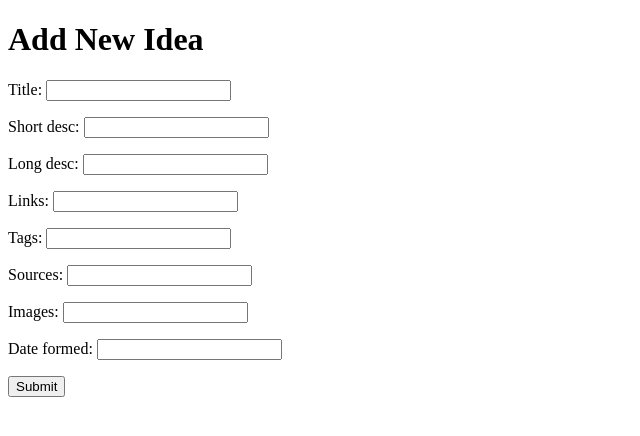
After one commit to Cardboard/camil, a Django app: page /new/ in a window 1280 px wide. The commit adds this page. Shown: the top 436 px of the page, without its empty margins (0-640 px from the left). Run offline with Django 3.2, Linux system fonts and the light colour scheme; parts of the project's set-up code (start-up, migrations or seed data) failed here and were passed over.

Commit message:
Numerous Additions  (not sure what is new and not) - Master list to view ideas - New idea creation - Single idea view

```diff
--- a/camil/settings.py
+++ b/camil/settings.py
@@ -74,7 +74,7 @@ STATICFILES_DIRS = (
     # Put strings here, like "/home/html/static" or "C:/www/django/static".
     # Always use forward slashes, even on Windows.
     # Don't forget to use absolute paths, not relative paths.
-
+    os.path.join(PROJECT_DIR, 'static'),
 )
 
 # List of finder classes that know how to find static files in
--- a/ideas/models.py
+++ b/ideas/models.py
@@ -1,26 +1,47 @@
 from django.db import models
+from django.forms import ModelForm, Textarea
+from django import forms
 
 class Link(models.Model):
-	url = models.URLField()
+    url = models.URLField()
 
 class Tag(models.Model):
-	tag = models.CharField(max_length=16)
+    tag = models.CharField(max_length=16)
 
 class Source(models.Model):
-	source = models.CharField(max_length=160)
+    source = models.CharField(max_length=160)
 
 class Image(models.Model):
-	url = models.URLField()
+    url = models.URLField()
 
 class Idea(models.Model):
-	title = models.CharField(max_length=32)
-	short_desc = models.CharField(max_length=128)
-	long_desc = models.CharField(max_length=255)
-	links = models.ManyToManyField(Link, blank=True)
-	tags = models.ManyToManyField(Tag, blank=True)
-	sources = models.ManyToManyField(Source, blank=True)
-	images = models.ManyToManyField(Image, blank=True)
-	date_formed = models.DateField()
+    title = models.CharField(max_length=32)
+    short_desc = models.CharField(max_length=128)
+    long_desc = models.CharField(max_length=255)
+    links = models.ManyToManyField(Link, blank=True)
+    tags = models.ManyToManyField(Tag, blank=True)
+    sources = models.ManyToManyField(Source, blank=True)
+    images = models.ManyToManyField(Image, blank=True)
+    date_formed = models.DateField()
 
-	def __unicode__(self):
-		return self.title
+    def __unicode__(self):
+	    return self.title
+
+class IdeaForm(forms.Form):
+    title = forms.CharField(max_length=32)
+    short_desc = forms.CharField(max_length=128)
+    long_desc = forms.CharField(max_length=255)
+    links = forms.CharField(required=False)
+    tags = forms.CharField(required=False)
+    sources = forms.CharField(required=False)
+    images = forms.CharField(required=False)
+    date_formed = forms.DateField(
+	widget=forms.widgets.DateInput(format="%m/%d/%Y"))
+
+#class IdeaForm(ModelForm):
+#    class Meta:
+#	model = Idea
+#	fields = ['title', 'short_desc', 'long_desc', 'links', 'tags', 'sources', 'images', 'date_formed']
+#	widgets = {
+#		'links': CommaTextInput(),
+#		'date_formed': forms.widgets.DateInput(format='%m/%d/%Y')}
--- /dev/null
+++ b/ideas/templates/new_idea.html
@@ -0,0 +1,16 @@
+<!doctype html>
+<html>
+<head>
+</head>
+<body>
+    <h1>Add New Idea</h1>
+
+    {% if error_message %}<p><strong>{{ error_message }}</strong></p>{% endif %}
+
+    <form action="/new/"  method="post">
+	{% csrf_token %}
+	{{ form.as_p }}
+    <input type="submit" value="Submit" />
+    </form>
+</body>
+</html>
--- a/ideas/urls.py
+++ b/ideas/urls.py
@@ -1,6 +1,7 @@
 from django.conf.urls import include, patterns, url
 
 urlpatterns = patterns('',
+	url(r'^new/$', 'ideas.views.new_idea'),
 	url(r'^idea/(?P<title>\w+)/$', 'ideas.views.single_idea'),
 	url(r'^$', 'ideas.views.home'),
 
--- a/ideas/views.py
+++ b/ideas/views.py
@@ -1,22 +1,58 @@
-from django.http import HttpResponse
+from django.http import HttpResponse, HttpResponseRedirect
 from django.template.response import TemplateResponse
-from models import Idea
+from django.shortcuts import render
+from models import Idea, IdeaForm, Link, Tag, Source, Image
 
 def home(request):
 	ideas = Idea.objects.all()
 	return TemplateResponse(request, 'home.html', {'ideas': ideas})
 
 def single_idea(request, title):
-	idea = Idea.objects.get(title__exact=title)
-	html = """
-<html>
-<head>
-</head>
-<body>
-	<h1>{0}</h1>
-	<h5>{1}</h5>
-	<p>{2}</p>
-	<p>{3}</p>
-</body>
-</html>""".format(idea.title, idea.short_desc, idea.long_desc, idea.date_formed)
-	return HttpResponse(html)
+	title_nospaces = title.replace('_', ' ')
+	idea = Idea.objects.get(title__exact=title_nospaces)
+	return TemplateResponse(request, 'idea.html', {'idea': idea})
+
+def new_idea(request):
+    if request.method == 'POST': #if form has been submitted
+	form = IdeaForm(request.POST) # a form bound to the post data
+	if form.is_valid(): # all validation rules pass
+	    # process data in form.cleaned_data
+	    title = form.cleaned_data['title']
+	    title_nospaces = str(title.replace(' ', '_').lower())
+	    short_desc = form.cleaned_data['short_desc']
+	    long_desc = form.cleaned_data['long_desc']
+	    date_formed = form.cleaned_data['date_formed']
+	    links_strings = form.cleaned_data['links'].split(',')
+	    tags_strings = form.cleaned_data['tags'].split(',')
+	    sources_strings = form.cleaned_data['sources'].split(',')
+	    images_strings = form.cleaned_data['images'].split(',')
+	    # save new idea with cleaned form data
+	    new_idea = Idea(title=title,short_desc=short_desc,long_desc=long_desc,date_formed=date_formed)
+	    new_idea.save()
+	    # add links, tags, sources, and images
+	    for link in links_strings:
+		new_link = Link(url=link)
+		new_link.save()
+		new_idea.links.add(new_link)
+	    for tag in tags_strings:
+		new_tag = Tag(tag=tag)
+		new_tag.save()
+		new_idea.tags.add(new_tag)
+	    for source in sources_strings:
+		new_source = Source(source=source)
+		new_source.save()
+		new_idea.sources.add(new_source)
+	    for image in images_strings:
+		new_image = Image(url=image)
+		new_image.save()
+		new_idea.images.add(new_image)
+	    # save after adding data
+	    new_idea.save()
+
+	    return HttpResponseRedirect('/idea/' + title_nospaces + '/')
+    else:
+	form = IdeaForm() # unbound form
+
+    return render(request, 'new_idea.html', {
+	'form': form,
+	})
```
Also changed, not shown: ideas/static/styles/home.css (+6 -2 lines), ideas/templates/home.html (+7 -6 lines), ideas/templates/idea.html (added, +51 -0 lines), ideas.sqlite3, 2 other files.
